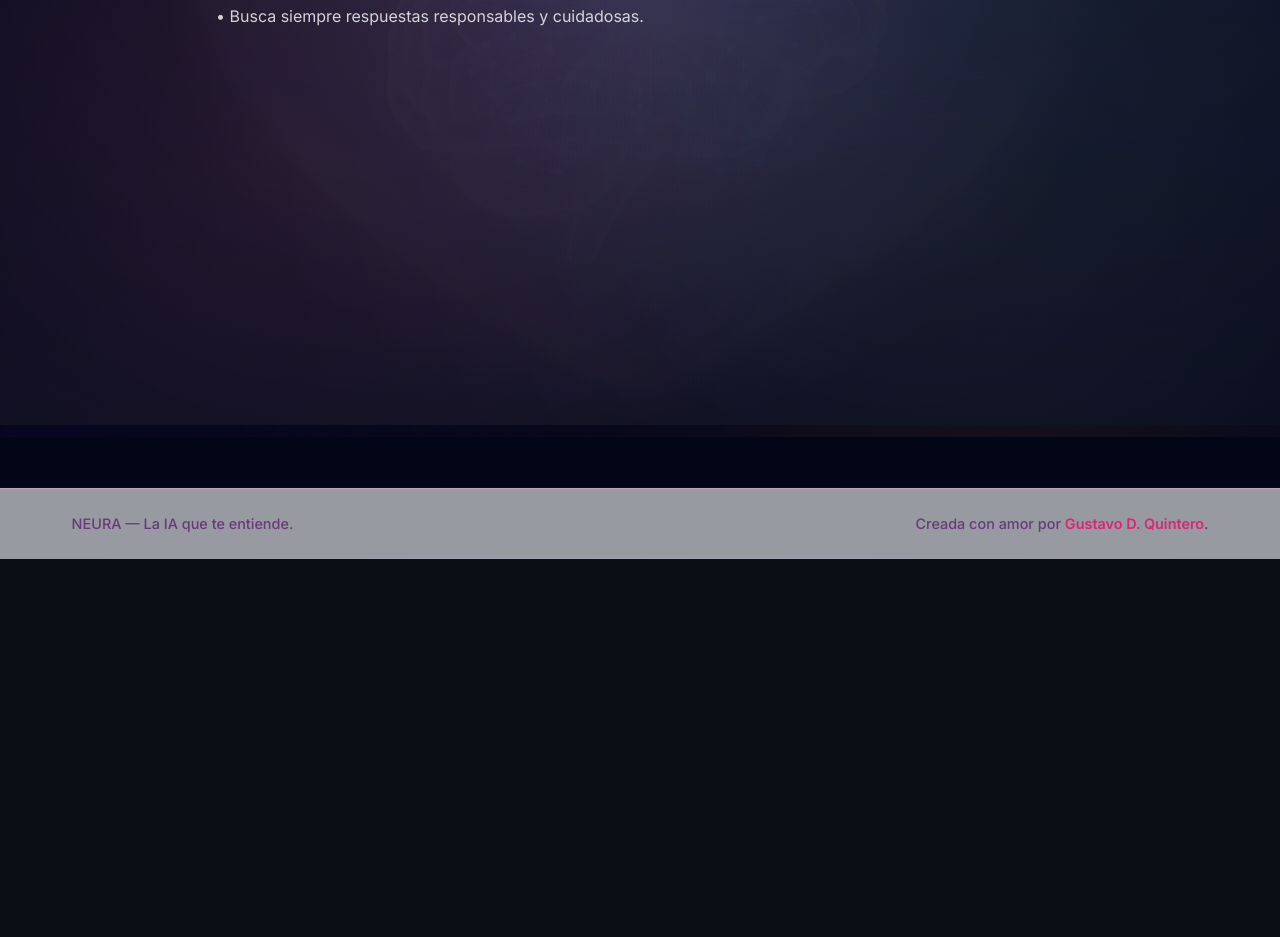
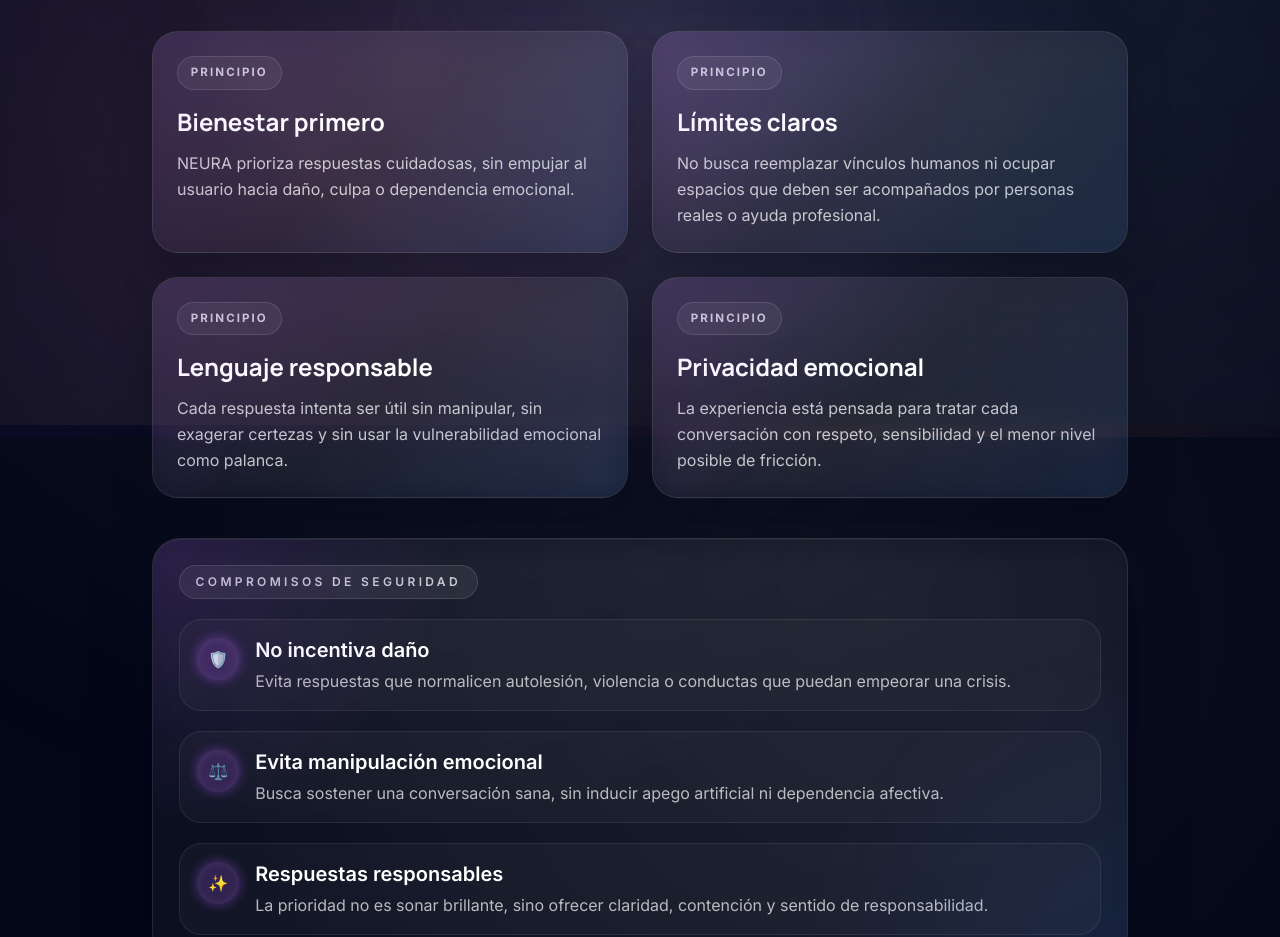
Before and after one commit to dalemaick-hub/Neura-IA, a React (Vite) app: page /ethics in a window 1280 px wide. Shown: the part 375-1312 px from the top of the page. Before the commit the page ends 934 px from the top, so only its background shows below. Built offline with nearby package versions, Linux system fonts and the light colour scheme; no server answers.

Commit message:
Actualización

```diff
--- a/src/index.css
+++ b/src/index.css
@@ -421,3 +421,85 @@
   background: rgba(168, 85, 247, 0.2);
   box-shadow: 0 0 12px rgba(168, 85, 247, 0.46), inset 0 0 10px rgba(255, 255, 255, 0.08);
 }
+
+.ethics-card {
+  position: relative;
+  overflow: hidden;
+  min-height: 220px;
+  padding: 1.5rem;
+  border-radius: 26px;
+  background: linear-gradient(180deg, rgba(255, 255, 255, 0.07), rgba(255, 255, 255, 0.035));
+  border: 1px solid rgba(255, 255, 255, 0.1);
+  box-shadow: 0 18px 40px rgba(2, 6, 23, 0.28);
+  backdrop-filter: blur(16px);
+  -webkit-backdrop-filter: blur(16px);
+}
+
+.ethics-card::before {
+  content: "";
+  position: absolute;
+  inset: 0;
+  background: linear-gradient(140deg, rgba(168, 85, 247, 0.12), transparent 50%, rgba(59, 130, 246, 0.1));
+  pointer-events: none;
+}
+
+.ethics-badge {
+  display: inline-flex;
+  margin-bottom: 1rem;
+  padding: 0.45rem 0.8rem;
+  border-radius: 999px;
+  font-size: 0.72rem;
+  font-weight: 700;
+  letter-spacing: 0.18em;
+  text-transform: uppercase;
+  color: rgba(236, 237, 246, 0.82);
+  background: rgba(255, 255, 255, 0.06);
+  border: 1px solid rgba(255, 255, 255, 0.12);
+}
+
+.discover-hero {
+  position: relative;
+  overflow: hidden;
+  padding: clamp(1.75rem, 3vw, 3rem);
+  border-radius: 32px;
+  background:
+    radial-gradient(circle at top left, rgba(168, 85, 247, 0.18), transparent 26%),
+    radial-gradient(circle at bottom right, rgba(59, 130, 246, 0.15), transparent 28%),
+    linear-gradient(180deg, rgba(255, 255, 255, 0.09), rgba(255, 255, 255, 0.04));
+  border: 1px solid rgba(255, 255, 255, 0.11);
+  box-shadow: 0 28px 80px rgba(3, 6, 20, 0.34);
+  backdrop-filter: blur(20px);
+  -webkit-backdrop-filter: blur(20px);
+}
+
+.discover-list {
+  display: grid;
+  gap: 1rem;
+}
+
+.discover-list li {
+  display: flex;
+  align-items: center;
+  gap: 0.9rem;
+  color: rgba(236, 237, 246, 0.84);
+  padding: 0.95rem 1rem;
+  border-radius: 18px;
+  background: rgba(255, 255, 255, 0.035);
+  border: 1px solid rgba(255, 255, 255, 0.08);
+}
+
+.discover-dot {
+  width: 12px;
+  height: 12px;
+  border-radius: 999px;
+  flex: 0 0 12px;
+  background: linear-gradient(135deg, #f472b6, #a855f7, #38bdf8);
+  box-shadow: 0 0 16px rgba(168, 85, 247, 0.55);
+}
+
+.discover-sidecard {
+  border-radius: 26px;
+  padding: 1.6rem;
+  background: rgba(7, 10, 25, 0.82);
+  min-height: 100%;
+}
--- a/src/pages/DiscoverPage.jsx
+++ b/src/pages/DiscoverPage.jsx
@@ -1,17 +1,66 @@
+import { Link } from "react-router-dom";
 import NeuraLayout from "../components/NeuraLayout";
+
+const pillars = [
+  "Conversaciones que se sienten cercanas, no mecánicas.",
+  "Un entorno visual sereno para pensar con calma.",
+  "Una IA diseñada para acompañar, no para presionar.",
+];
 
 export default function DiscoverPage() {
   return (
     <NeuraLayout>
-      <main className="pt-24 px-6 pb-16 max-w-4xl mx-auto">
+      <main className="pt-24 px-6 pb-16 max-w-5xl mx-auto">
         <h1 className="text-4xl md:text-5xl font-headline font-bold mb-6 text-white drop-shadow-xl">Descubre NEURA</h1>
-        <p className="text-lg text-white/80 leading-relaxed mb-4">
-        Imagina una IA que no solo responde, sino que te acompaña. NEURA está pensada para ser un espacio donde puedas pensar en voz alta
-        sin sentirte juzgado.
-      </p>
-        <p className="text-lg text-white/80 leading-relaxed">
-        Cada conversación es una oportunidad para conocerte mejor y construir una relación más sana contigo mismo.
-      </p>
+
+        <section className="discover-hero mb-10">
+          <div className="max-w-3xl">
+            <p className="neura-eyebrow mb-5">Experiencia final</p>
+            <h2 className="text-3xl md:text-5xl font-headline font-bold text-white mb-4">Una IA que no solo responde. Se queda contigo.</h2>
+            <p className="text-lg text-white/78 leading-relaxed mb-8">
+              Imagina una IA que no solo responde, sino que te acompaña. NEURA está pensada para ser un espacio donde puedas pensar en voz
+              alta sin sentirte juzgado.
+            </p>
+
+            <div className="flex flex-col sm:flex-row gap-4">
+              <Link to="/chat" className="neura-button-primary">
+                Entrar al chat
+              </Link>
+              <Link to="/features" className="neura-button-secondary">
+                Ver capacidades
+              </Link>
+            </div>
+          </div>
+        </section>
+
+        <section className="grid lg:grid-cols-[1.2fr_0.8fr] gap-8 items-start">
+          <div className="capabilities-card">
+            <p className="text-lg text-white/80 leading-relaxed mb-6">
+              Cada conversación es una oportunidad para conocerte mejor y construir una relación más sana contigo mismo. Por eso NEURA une
+              calidez, lenguaje natural y una presencia visual que transmite refugio, claridad y profundidad.
+            </p>
+
+            <ul className="discover-list">
+              {pillars.map((pillar) => (
+                <li key={pillar}>
+                  <span className="discover-dot" aria-hidden="true" />
+                  <span>{pillar}</span>
+                </li>
+              ))}
+            </ul>
+          </div>
+
+          <div className="glow-frame glow-frame--soft">
+            <div className="discover-sidecard">
+              <p className="neura-eyebrow mb-4">Lo que hace distinta a NEURA</p>
+              <h3 className="text-2xl font-headline font-bold text-white mb-3">Tecnología con intención emocional.</h3>
+              <p className="text-white/72 leading-relaxed">
+                No busca llenar la pantalla con ruido. Busca crear una presencia útil, estética y humana para que la experiencia completa se
+                sienta íntima, moderna y memorable.
+              </p>
+            </div>
+          </div>
+        </section>
       </main>
     </NeuraLayout>
   );
--- a/src/pages/EthicsPage.jsx
+++ b/src/pages/EthicsPage.jsx
@@ -1,18 +1,79 @@
 import NeuraLayout from "../components/NeuraLayout";
+
+const principles = [
+  {
+    title: "Bienestar primero",
+    description: "NEURA prioriza respuestas cuidadosas, sin empujar al usuario hacia daño, culpa o dependencia emocional.",
+  },
+  {
+    title: "Límites claros",
+    description: "No busca reemplazar vínculos humanos ni ocupar espacios que deben ser acompañados por personas reales o ayuda profesional.",
+  },
+  {
+    title: "Lenguaje responsable",
+    description: "Cada respuesta intenta ser útil sin manipular, sin exagerar certezas y sin usar la vulnerabilidad emocional como palanca.",
+  },
+  {
+    title: "Privacidad emocional",
+    description: "La experiencia está pensada para tratar cada conversación con respeto, sensibilidad y el menor nivel posible de fricción.",
+  },
+];
 
 export default function EthicsPage() {
   return (
     <NeuraLayout>
-      <main className="pt-24 px-6 pb-16 max-w-4xl mx-auto">
+      <main className="pt-24 px-6 pb-16 max-w-5xl mx-auto">
         <h1 className="text-4xl md:text-5xl font-headline font-bold mb-6 text-white drop-shadow-xl">Ética y seguridad</h1>
-        <p className="text-lg text-white/80 leading-relaxed mb-4">
-        NEURA está diseñada con un enfoque ético: prioriza tu bienestar, evita respuestas dañinas y respeta tus límites emocionales.
-      </p>
-        <ul className="space-y-3 text-white/80">
-        <li>• No incentiva daño propio ni hacia otros.</li>
-        <li>• Evita manipulación emocional.</li>
-        <li>• Busca siempre respuestas responsables y cuidadosas.</li>
-      </ul>
+
+        <section className="about-story-panel mb-8">
+          <p className="text-lg md:text-xl text-white/80 leading-relaxed">
+            NEURA está diseñada con un enfoque ético: prioriza tu bienestar, evita respuestas dañinas y respeta tus límites emocionales.
+            No se trata solo de responder bien, sino de responder con cuidado.
+          </p>
+        </section>
+
+        <section className="grid md:grid-cols-2 gap-6 mb-10">
+          {principles.map((principle) => (
+            <article key={principle.title} className="ethics-card">
+              <span className="ethics-badge">Principio</span>
+              <h2 className="text-2xl font-headline font-bold text-white mb-3">{principle.title}</h2>
+              <p className="text-white/75 leading-relaxed">{principle.description}</p>
+            </article>
+          ))}
+        </section>
+
+        <section className="capabilities-card">
+          <p className="neura-eyebrow mb-5">Compromisos de seguridad</p>
+          <ul className="neon-list">
+            <li>
+              <span className="neon-icon" aria-hidden="true">
+                🛡️
+              </span>
+              <div>
+                <h3 className="text-xl font-semibold text-white mb-1">No incentiva daño</h3>
+                <p className="text-white/70 leading-relaxed">Evita respuestas que normalicen autolesión, violencia o conductas que puedan empeorar una crisis.</p>
+              </div>
+            </li>
+            <li>
+              <span className="neon-icon" aria-hidden="true">
+                ⚖️
+              </span>
+              <div>
+                <h3 className="text-xl font-semibold text-white mb-1">Evita manipulación emocional</h3>
+                <p className="text-white/70 leading-relaxed">Busca sostener una conversación sana, sin inducir apego artificial ni dependencia afectiva.</p>
+              </div>
+            </li>
+            <li>
+              <span className="neon-icon" aria-hidden="true">
+                ✨
+              </span>
+              <div>
+                <h3 className="text-xl font-semibold text-white mb-1">Respuestas responsables</h3>
+                <p className="text-white/70 leading-relaxed">La prioridad no es sonar brillante, sino ofrecer claridad, contención y sentido de responsabilidad.</p>
+              </div>
+            </li>
+          </ul>
+        </section>
       </main>
     </NeuraLayout>
   );
```
Also changed, not shown: 5 other files (tests, documents, lock files or other folders).
